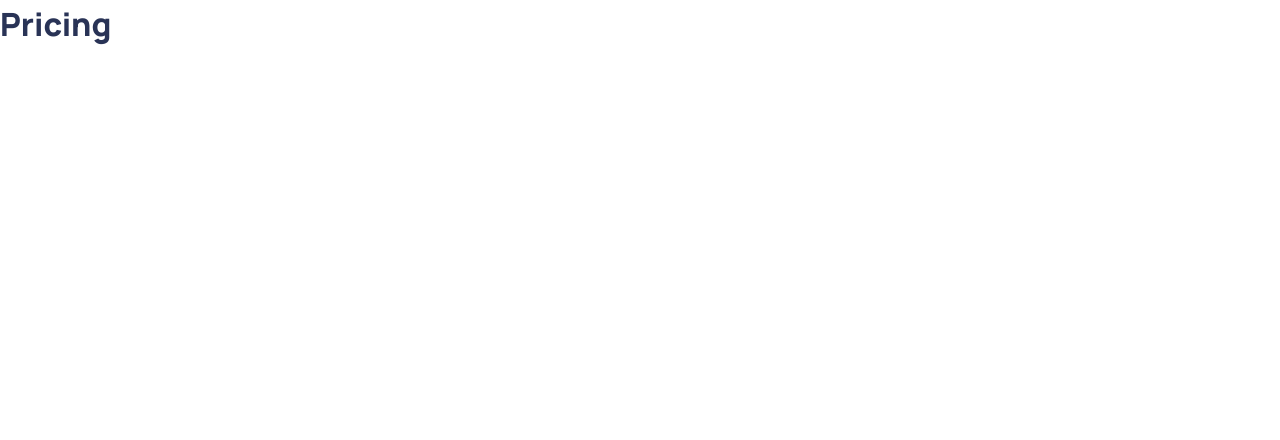
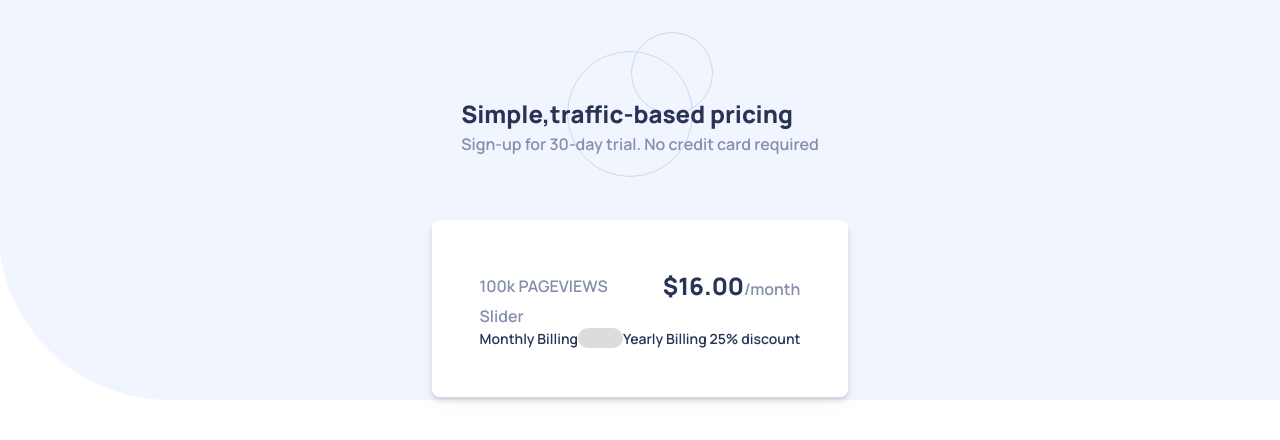
Before and after one commit to filipesaretta/card-price, a React (Vite) app: page / in a window 1280 px wide. Shown: the top 440 px of the page. Built offline with nearby package versions, Linux system fonts and the light colour scheme.

Commit message:
Create new components

```diff
--- a/src/App.tsx
+++ b/src/App.tsx
@@ -1,10 +1,11 @@
+import { Home } from "./Home";
+
 function App() {
-
   return (
-    <div className="App">
-      <h1>Pricing</h1>
-    </div>
-  )
+    <>
+      <Home />
+    </>
+  );
 }
 
-export default App
+export default App;
--- /dev/null
+++ b/src/Home/index.tsx
@@ -0,0 +1,42 @@
+import styled from "styled-components";
+import bgPattern from "../assets/bg-pattern.svg";
+import bgCircles from "../assets/pattern-circles.svg";
+import { CardSlider } from "../components/CardSlider";
+
+const HomeContainer = styled.div`
+  display: flex;
+  flex-direction: column;
+  align-items: center;
+  background: url(${bgPattern});
+  background-size: cover;
+  background-position: top center;
+  background-repeat: no-repeat;
+  height: 50vh;
+`;
+
+const Title = styled.div`
+  margin-top: 2rem;
+  padding: 4rem;
+  background: url(${bgCircles}) no-repeat top center;
+
+  h1 {
+    font-size: 1.5rem;
+  }
+  p {
+    color: ${(props) => props.theme.grayBlue500};
+  }
+`;
+
+export function Home() {
+  return (
+    <>
+      <HomeContainer>
+        <Title>
+          <h1> Simple,traffic-based pricing</h1>
+          <p>Sign-up for 30-day trial. No credit card required</p>
+        </Title>
+        <CardSlider />
+      </HomeContainer>
+    </>
+  );
+}
--- /dev/null
+++ b/src/components/CardSlider/index.tsx
@@ -0,0 +1,31 @@
+import {
+  Card,
+  PriceSection,
+  SliderSection,
+  PageViews,
+  Slider,
+  Price,
+  PaymentToggle,
+  Toggle,
+} from "./style";
+
+export function CardSlider() {
+  return (
+    <Card>
+      <SliderSection>
+        <PriceSection>
+          <PageViews>100k PAGEVIEWS</PageViews>
+          <Slider>Slider</Slider>
+          <Price>
+            <span>$16.00</span>/month
+          </Price>
+        </PriceSection>
+        <PaymentToggle>
+          <span>Monthly Billing</span>
+          <Toggle></Toggle>
+          <span>Yearly Billing 25% discount</span>
+        </PaymentToggle>
+      </SliderSection>
+    </Card>
+  );
+}
--- /dev/null
+++ b/src/components/CardSlider/style.ts
@@ -0,0 +1,53 @@
+import styled from "styled-components";
+
+export const Card = styled.div`
+  background-color: ${(props) => props.theme.white};
+  box-shadow: 0 5px 15px rgba(0, 0, 0, 0.05), 0 4px 4px rgba(0, 0, 0, 0.1);
+  padding: 3rem;
+  border-radius: 8px;
+`;
+
+export const PriceSection = styled.div`
+  display: grid;
+  grid-template-columns: 1fr 1fr;
+  align-items: center;
+  color: ${(props) => props.theme.grayBlue500};
+
+  span {
+    font-size: 1.5rem;
+    font-weight: 800;
+    color: ${(props) => props.theme.grayBlue800};
+  }
+`;
+
+export const SliderSection = styled.div``;
+
+export const PageViews = styled.p`
+  grid-column: 1;
+  grid-row: 1;
+`;
+
+export const Slider = styled.div`
+  grid-column: 1 / -1;
+  grid-row: 2;
+`;
+
+export const Price = styled.p`
+  grid-column: 2;
+  grid-row: 1;
+  justify-self: end;
+`;
+
+export const PaymentToggle = styled.div`
+  display: flex;
+  justify-content: space-around;
+  font-size: 0.875rem;
+  color: ${(props) => props.theme.grayBlue800};
+`;
+
+export const Toggle = styled.div`
+  width: 45px;
+  height: 20px;
+  border-radius: 15px;
+  background-color: gainsboro;
+`;
```
